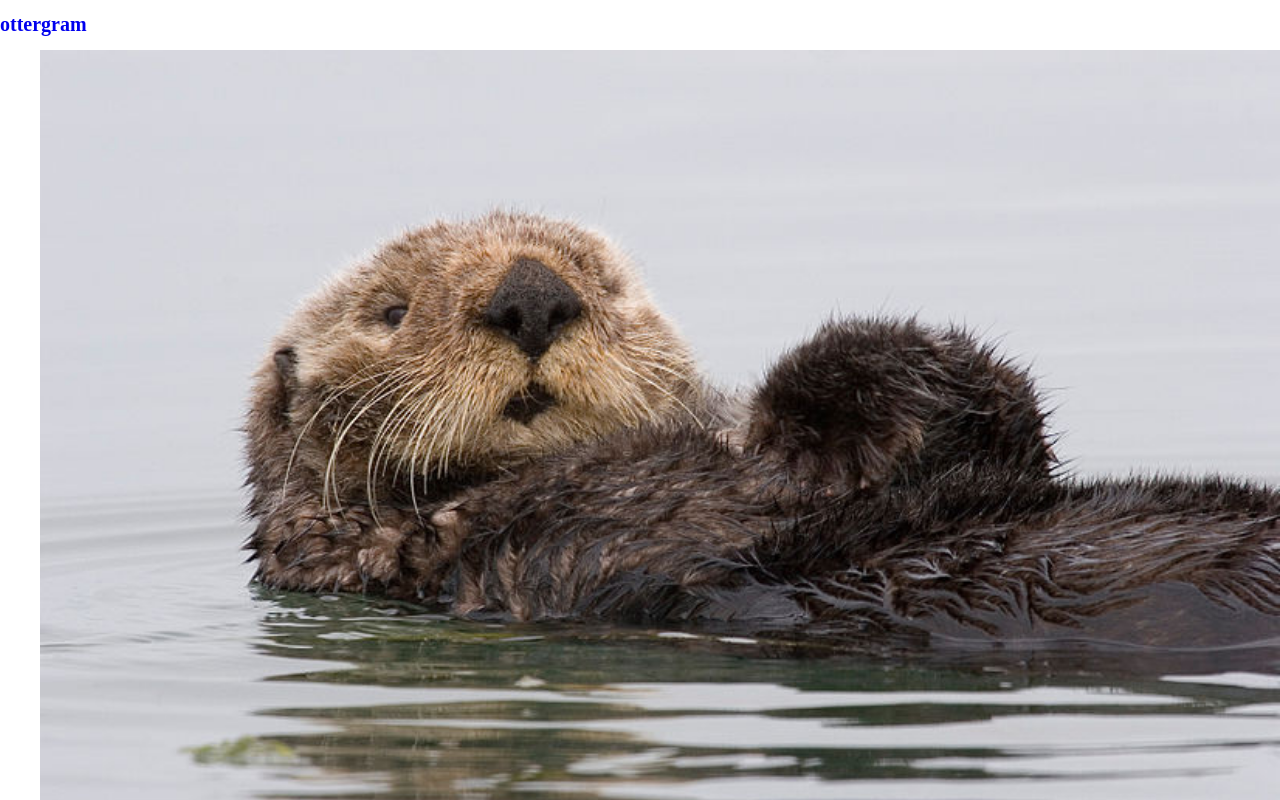
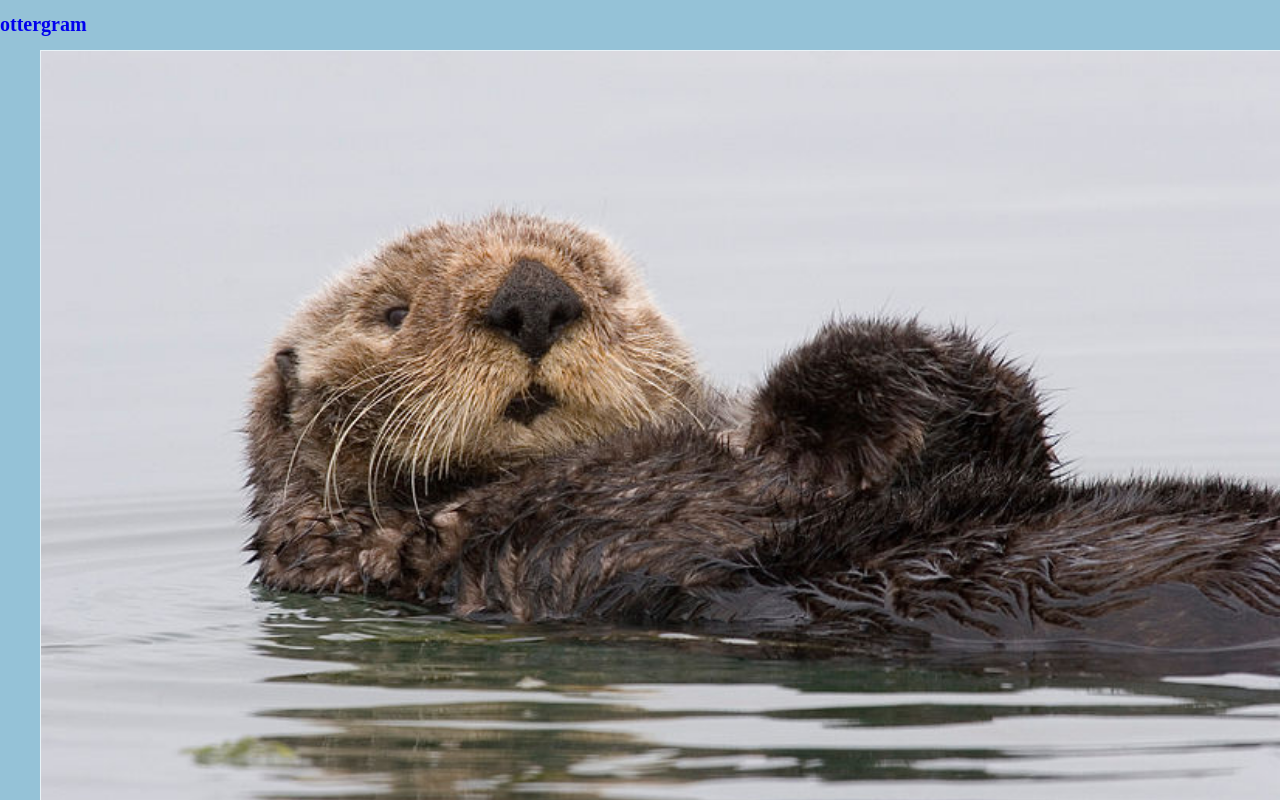
Before and after one commit to Shimazaky80/ottergram, a plain HTML site: page index.html in a window 1280 px wide. Shown: the top 800 px of the page. Drawn offline with nearby package versions, Linux system fonts and the light colour scheme.

Commit message:
Updated index.html with missing class item and updated style.css

```diff
--- a/index.html
+++ b/index.html
@@ -33,7 +33,7 @@
 			or resources, or both. Whatever the case maybe, use nav only for the
 			the page's most important groups of links, not all of them.
 		-->
-		<ul class=thumbnail-list>
+		<ul class="thumbnail-list">
 			<li class="thumbnail-item">
 				<a href="#">
 					<img class="thumbnail-image" src="./img/otter1.jpg" alt="Barry the Otter">
@@ -60,7 +60,7 @@
 			</li>
 			<li class="thumbnail-item">
 				<a href="#">
-					<img src="./img/otter5.jpg" alt="Barbara the Otter">
+					<img class="thumbnail-image" src="./img/otter5.jpg" alt="Barbara the Otter">
 					<span class="thumbnail-title">Barbara</span>
 				</a>
 			</li>
--- a/stylesheets/styles.css
+++ b/stylesheets/styles.css
@@ -9,6 +9,7 @@
 
 body {
 	font-size: 10px;
+	background-color: rgb(149, 194, 215);
 }
 
 a {
@@ -16,9 +17,19 @@ text-decoration: none;
 }
 
 .thumbnail-image {
+	border: 1px solid rgb(100%, 100%, 100%);
+	border: 1px solid rgba(100%, 100%, 100%, 0.8);
+}
+
+.thumbnail-image {
+	display: block;
 	width: 100%;
 }
 
-.thumbnail-title {
+.thumbnail-list {
+	list-style: none;
+}
 
+.thumbnail-item {
+	display: block;
 }
```
